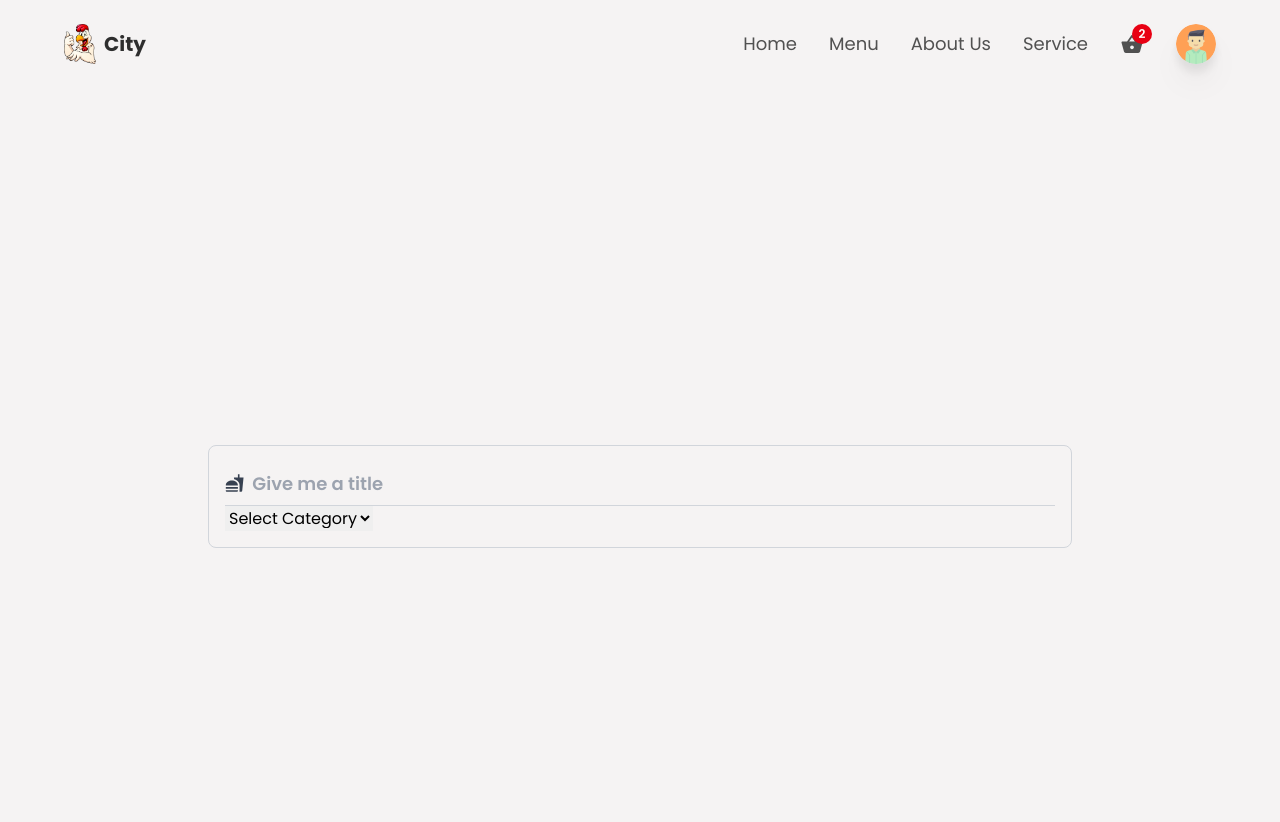
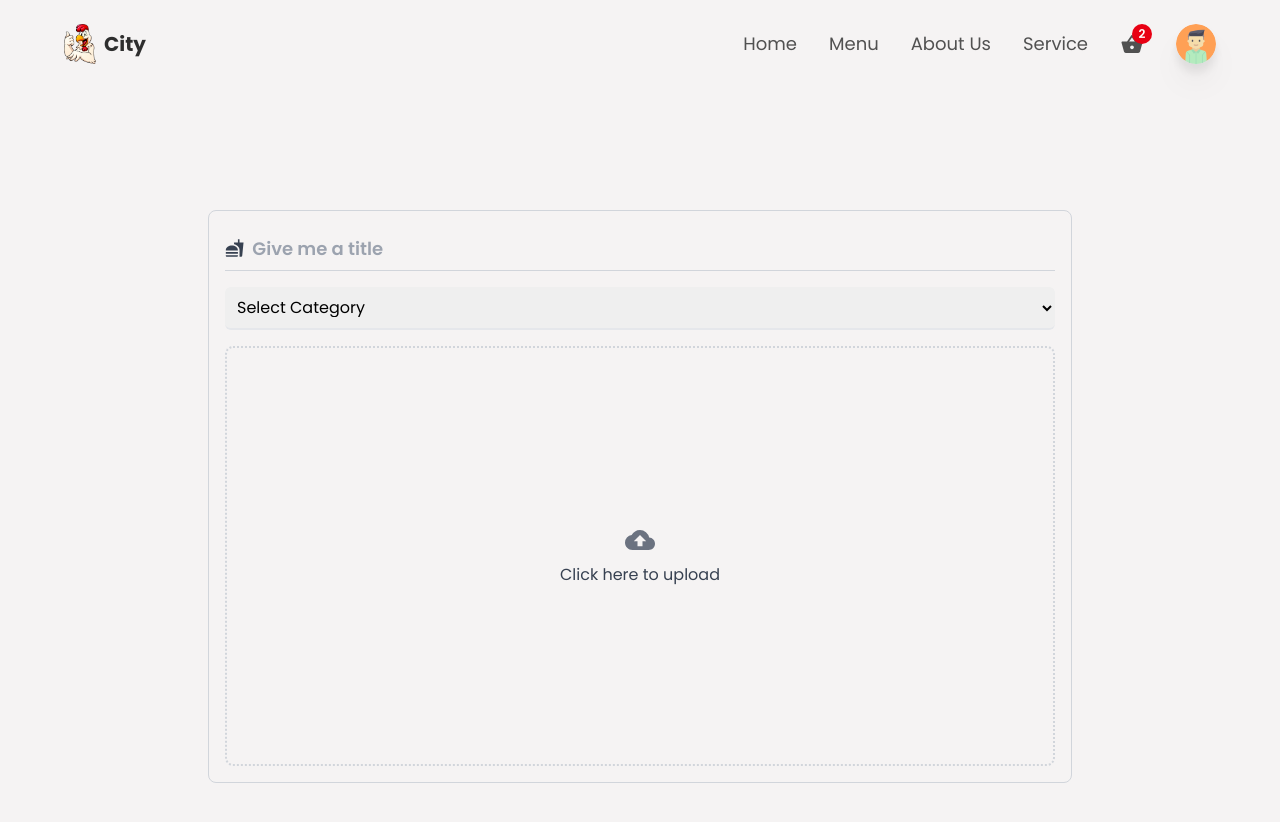
Before and after one commit to asimzahoor443/restaurant-app, a React (Create React App) app: page /createItem in a window 1280 px wide. Shown: the top 822 px of the page. Built offline with nearby package versions, Linux system fonts and the light colour scheme.

Commit message:
Recents Updates

```diff
--- a/src/components/CreateContainer.jsx
+++ b/src/components/CreateContainer.jsx
@@ -1,21 +1,23 @@
 import React, { useState } from 'react';
 import { motion } from 'framer-motion';
-import { MdFastfood } from 'react-icons/md';
+import { MdFastfood, MdCloudUpload } from 'react-icons/md';
 import { categories } from '../utils/data';
+import Loader from './Loader';
 const CreateContainer = () => {
   const [title, setTitle] = useState('');
   const [calories, setCalories] = useState('');
   const [price, setPrice] = useState('');
   const [category, setCategory] = useState(null);
+  const [imageAsset, setImageAsset] = useState(null);
   const [fields, setFields] = useState(false);
   const [alertstatus, setAlertStatus] = useState('true');
   const [msg, setMsg] = useState(null);
   const [isLoading, setIsLoading] = useState(false);
-  const [imageAsset, setImageAsset] = useState(null);
 
+  const uploadImage = () => {};
   return (
     <div className="w-full min-h-screen flex items-center justify-center">
-      <div className="w-[90%] md:w-[75%] border border-gray-300 rounded-lg p-4 flex flex-col items-center justify-center">
+      <div className="w-[90%] md:w-[75%] border border-gray-300 rounded-lg p-4 flex flex-col items-center justify-center gap-4">
         {fields && (
           <motion.p
             initial={{ opacity: 0 }}
@@ -43,13 +45,55 @@
           />
         </div>
         <div className="w-full">
-          <select onChange={(e) => setCategory(e.target.value)}>
+          <select
+            onChange={(e) => setCategory(e.target.value)}
+            className="outline-none w-full text-base border-b-2 border-gray-200 p-2 rounded-md cursor-pointer"
+          >
             <option value="other" className="bg-white">
               Select Category
             </option>
             {categories &&
-              categories.map((item) => <option key={item.id} className=''></option>)}
+              categories.map((item) => (
+                <option
+                  key={item.id}
+                  className="text-base border-0 outline-none capitalize bg-white text-headingColor"
+                  value={item.urlParamName}
+                >
+                  {item.name}
+                </option>
+              ))}
           </select>
+        </div>
+        <div className="group flex justify-center items-center flex-col border-2 border-dotted border-gray-300 w-full h-225 md:h-420 cursor-pointer rounded-lg">
+          {isLoading ? (
+            <Loader />
+          ) : (
+            <>
+              {!imageAsset ? (
+                <>
+                  <label className="w-full h-full flex flex-col items-center justify-center cursor-pointer">
+                    <div className="w-full gap-2 h-full flex flex-col items-center justify-center">
+                      <MdCloudUpload className="text-gray-500 text-3xl hover:text-gray-700" />
+                      <p className="text-gray-700">Click here to upload</p>
+                    </div>
+                    <input
+                      type="file"
+                      name="uploadImage"
+                      accept="image/*"
+                      onChange={uploadImage}
+                      className="w-0 h-0"
+                    />
+                  </label>
+                </>
+              ) : (
+                <>
+                  <div className="relative h-full">
+                    <img src={imageAsset} alt="uploaded image" />
+                  </div>
+                </>
+              )}
+            </>
+          )}
         </div>
       </div>
     </div>
--- /dev/null
+++ b/src/components/Loader.jsx
@@ -0,0 +1,25 @@
+import React from 'react';
+
+const Loader = () => {
+  return (
+    <svg
+      role="status"
+      aria-hidden="true"
+      class="inline w-10 h-10 text-gray-200 animate-spin dark:text-gray-600 fill-blue-600"
+      viewBox="0 0 100 101"
+      fill="none"
+      xmlns="http://www.w3.org/2000/svg"
+    >
+      <path
+        d="M100 50.5908C100 78.2051 77.6142 100.591 50 100.591C22.3858 100.591 0 78.2051 0 50.5908C0 22.9766 22.3858 0.59082 50 0.59082C77.6142 0.59082 100 22.9766 100 50.5908ZM9.08144 50.5908C9.08144 73.1895 27.4013 91.5094 50 91.5094C72.5987 91.5094 90.9186 73.1895 90.9186 50.5908C90.9186 27.9921 72.5987 9.67226 50 9.67226C27.4013 9.67226 9.08144 27.9921 9.08144 50.5908Z"
+        fill="currentColor"
+      />
+      <path
+        d="M93.9676 39.0409C96.393 38.4038 97.8624 35.9116 97.0079 33.5539C95.2932 28.8227 92.871 24.3692 89.8167 20.348C85.8452 15.1192 80.8826 10.7238 75.2124 7.41289C69.5422 4.10194 63.2754 1.94025 56.7698 1.05124C51.7666 0.367541 46.6976 0.446843 41.7345 1.27873C39.2613 1.69328 37.813 4.19778 38.4501 6.62326C39.0873 9.04874 41.5694 10.4717 44.0505 10.1071C47.8511 9.54855 51.7191 9.52689 55.5402 10.0491C60.8642 10.7766 65.9928 12.5457 70.6331 15.2552C75.2735 17.9648 79.3347 21.5619 82.5849 25.841C84.9175 28.9121 86.7997 32.2913 88.1811 35.8758C89.083 38.2158 91.5421 39.6781 93.9676 39.0409Z"
+        fill="currentFill"
+      />
+    </svg>
+  );
+};
+
+export default Loader;
--- a/src/components/index.js
+++ b/src/components/index.js
@@ -2,3 +2,4 @@
 export { default as MainContainer } from './MainContainer';
 export { default as CreateContainer } from './CreateContainer';
 export { default as HomeContainer } from './HomeContainer';
+export { default as Loader } from './Loader';
```
